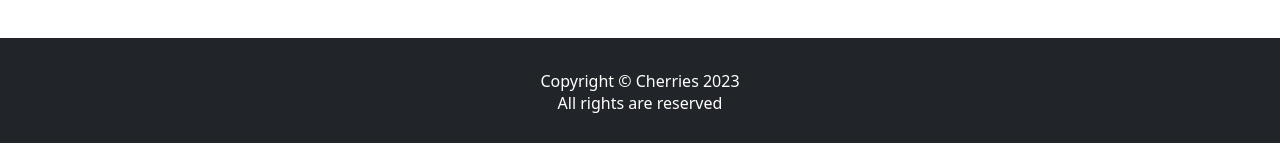
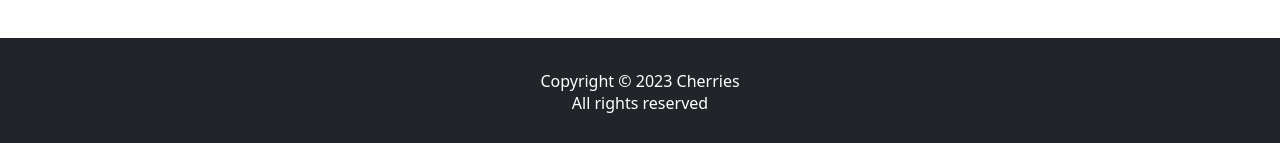
Before and after one commit to iwishyoujoy/cherries-website-beta, a React (Create React App) app: page / in a window 1280 px wide. Shown: the part 2003-2146 px from the top of the page. Built offline with nearby package versions, Linux system fonts and the light colour scheme.

Commit message:
small fix

```diff
--- a/src/components/Sections/Footer/index.jsx
+++ b/src/components/Sections/Footer/index.jsx
@@ -6,8 +6,8 @@ function Footer(){
         <AppContainer>
             <div className="footer-container">
                 <div className="footer-text">
-                    Copyright © Cherries 2023 <br />
-                    All rights are reserved
+                    Copyright © 2023 Cherries <br />
+                    All rights reserved
                 </div>
             </div>
         </AppContainer>
```
